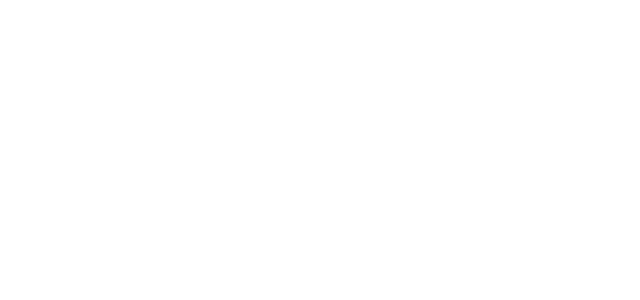
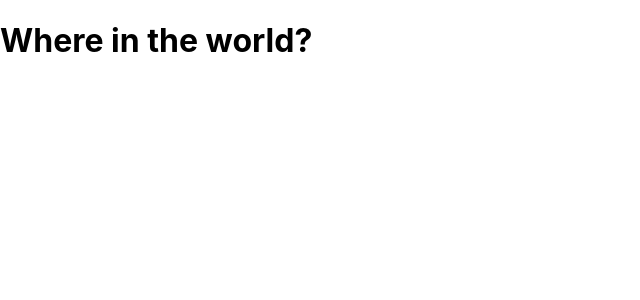
Before and after one commit to giandefaria/rest-countries-api-with-color-theme-switcher-master, a React (Create React App) app: page / in a window 1280 px wide. Shown: the top 300 px of the page, without its empty margins (0-640 px from the left). Built offline with nearby package versions, Linux system fonts and the light colour scheme.

Commit message:
add título no cabeçalho

```diff
--- a/src/components/main.tsx
+++ b/src/components/main.tsx
@@ -5,6 +5,7 @@
     return(
         <>
             <header>
+                <h1>Where in the world?</h1>
             </header>
             <main>
 
```
